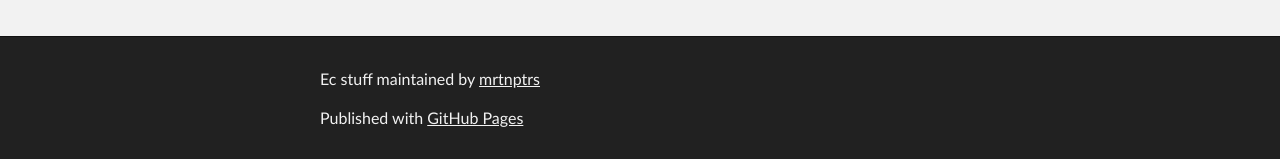
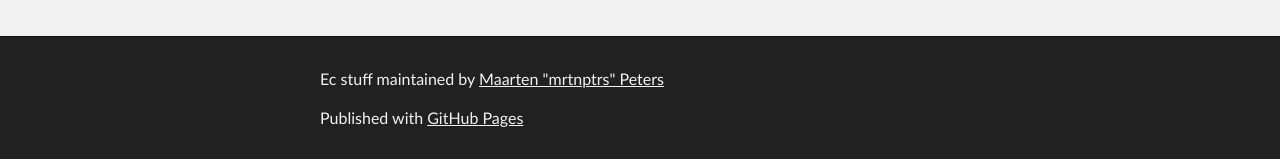
Before and after one commit to mrtnptrs/EC_stuff, a plain HTML site: page index.html in a window 1280 px wide. Shown: the part 797-956 px from the top of the page. Drawn offline with Linux system fonts and the light colour scheme.

Commit message:
Update index.html

```diff
--- a/index.html
+++ b/index.html
@@ -54,7 +54,7 @@
     <!-- FOOTER  -->
     <div id="footer_wrap" class="outer">
       <footer class="inner">
-        <p class="copyright">Ec stuff maintained by <a href="https://github.com/mrtnptrs">mrtnptrs</a></p>
+        <p class="copyright">Ec stuff maintained by <a href="https://github.com/mrtnptrs">Maarten "mrtnptrs" Peters</a></p>
         <p>Published with <a href="http://pages.github.com">GitHub Pages</a></p>
       </footer>
     </div>
```
